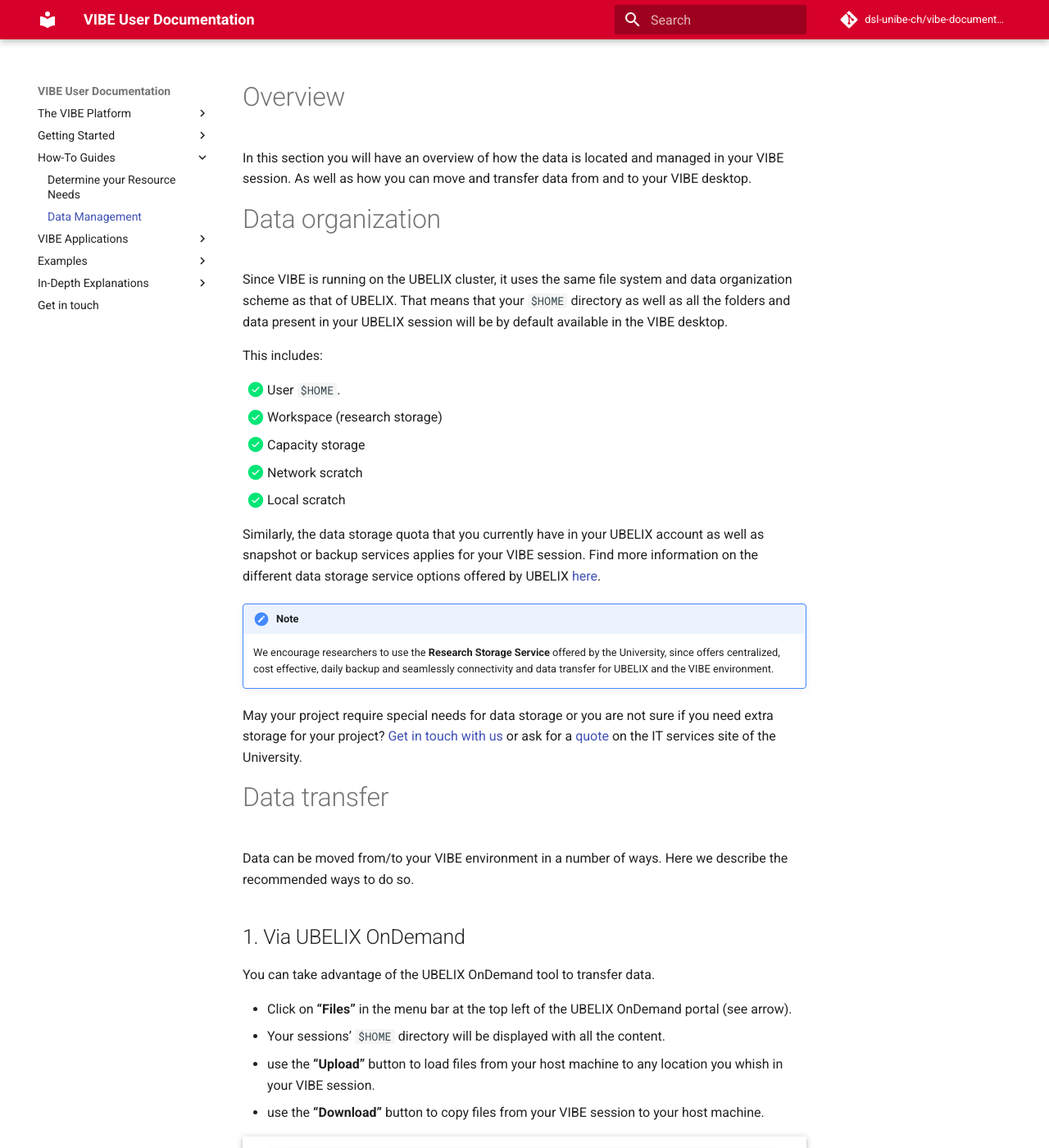
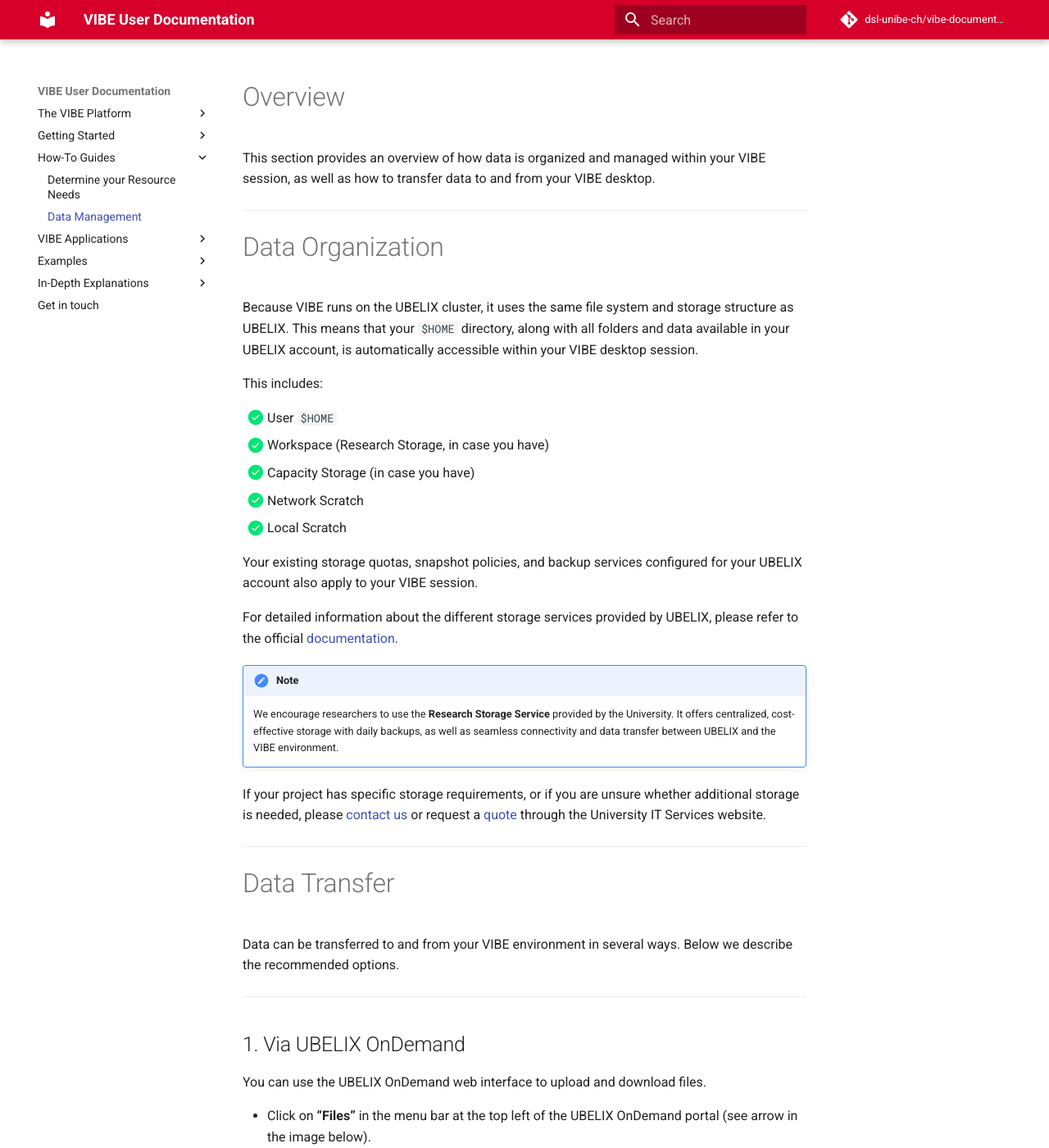
Before and after one commit to dsl-unibe-ch/vibe-documentation, an MkDocs documentation site: the page built from docs/how-to-guides/data-management.md, in a window 1280 px wide and 1400 px high. Shown: the whole window at 82% size. Built offline with MkDocs 1.6.1 and Material for MkDocs 9.7.7, drawn with Linux system fonts in a browser that asks for light colours; comment, search, counter and statistics services are not loaded; some of the changed text lies outside the part shown.

Commit message:
polish text

```diff
--- a/docs/how-to-guides/data-management.md
+++ b/docs/how-to-guides/data-management.md
@@ -1,53 +1,60 @@
 # Overview
 
-In this section you will have an overview of how the data is located and managed in your VIBE session. As well as how you can move and transfer data from and to your VIBE desktop.
+This section provides an overview of how data is organized and managed within your VIBE session, as well as how to transfer data to and from your VIBE desktop.
 
-# Data organization
+---
 
-Since VIBE is running on the UBELIX cluster, it uses the same file system and data organization scheme as that of UBELIX. That means that your `$HOME` directory as well as all the folders and data present in your UBELIX session will be by default available in the VIBE desktop.
+# Data Organization
+
+Because VIBE runs on the UBELIX cluster, it uses the same file system and storage structure as UBELIX. This means that your `$HOME` directory, along with all folders and data available in your UBELIX account, is automatically accessible within your VIBE desktop session.
 
 This includes:
 
- - [x] User `$HOME`.
- - [x] Workspace (research storage)
- - [x] Capacity storage
- - [x] Network scratch
- - [x] Local scratch
+- [x] User `$HOME`
+- [x] Workspace (Research Storage, in case you have)
+- [x] Capacity Storage (in case you have)
+- [x] Network Scratch
+- [x] Local Scratch
 
-Similarly, the data storage quota that you currently have in your UBELIX account as well as snapshot or backup services applies for your VIBE session.
-Find more information on the different data storage service options offered by UBELIX [here](https://hpc-unibe-ch.github.io/storage/).
+Your existing storage quotas, snapshot policies, and backup services configured for your UBELIX account also apply to your VIBE session.
+
+For detailed information about the different storage services provided by UBELIX, please refer to the official [documentation](https://hpc-unibe-ch.github.io/storage/).
 
 !!! note
-    We encourage researchers to use the **Research Storage Service** offered by the University, since offers centralized, cost effective, daily backup and seamlessly connectivity and data transfer for UBELIX and the VIBE environment.
+    We encourage researchers to use the **Research Storage Service** provided by the University. It offers centralized, cost-effective storage with daily backups, as well as seamless connectivity and data transfer between UBELIX and the VIBE environment.
 
+If your project has specific storage requirements, or if you are unsure whether additional storage is needed, please [contact us](../contact.md) or request a [quote](https://intern.unibe.ch/dienstleistungen/informatik/dienstleistungen_der_informatikdienste/dienstleistungen___ressourcen/research_storage/index_ger.html) through the University IT Services website.
 
-May your project require special needs for data storage or you are not sure if you need extra storage for your project? [Get in touch with us](../contact.md) or  ask for a [quote](https://intern.unibe.ch/dienstleistungen/informatik/dienstleistungen_der_informatikdienste/dienstleistungen___ressourcen/research_storage/index_ger.html) on the IT services site of the University.
+---
 
+# Data Transfer
 
-# Data transfer
+Data can be transferred to and from your VIBE environment in several ways. Below we describe the recommended options.
 
-Data can be moved from/to your VIBE environment in a number of ways. Here we describe the recommended ways to do so.
+---
 
 ## 1. Via UBELIX OnDemand
 
-You can take advantage of the UBELIX OnDemand tool to transfer data.
+You can use the UBELIX OnDemand web interface to upload and download files.
 
- - Click on **"Files"** in the menu bar at the top left of the UBELIX OnDemand portal (see arrow).
- - Your sessions' `$HOME` directory will be displayed with all the content.
- - use the **"Upload"** button to load files from your host machine to any location you whish in your VIBE session.
- - use the **"Download"** button to copy files from your VIBE session to your host machine.
-
+- Click on **"Files"** in the menu bar at the top left of the UBELIX OnDemand portal (see arrow in the image below).
+- Your session’s `$HOME` directory will be displayed along with its contents.
+- Use the **"Upload"** button to transfer files from your local computer to any directory within your VIBE session.
+- Use the **"Download"** button to copy files from your VIBE session to your local computer.
 
 ![](../assets/images/transfer_data_via_ood.png)
 
+---
 
-## 2. Via Command line (Advanced)
+## 2. Via Command Line (Advanced)
 
-If you are comfortable using the command line, you can move data from/to your VIBE environment using tools such as `scp` and `rsync`.
+If you are comfortable working with the command line, you can transfer data using tools such as `scp` or `rsync`.
 
-Take a look at the documentation in UBELIX on how to use the command line for transferring data [here](https://hpc-unibe-ch.github.io/firststeps/movingdata/).
+Please refer to the official UBELIX [documentation](https://hpc-unibe-ch.github.io/firststeps/movingdata/) for detailed instructions:
 
 
-## 3. Connecting to a cloud service
+---
 
-If you have your data storage in a claud service, for instance, OneDrive, GoogleDrive, DropBox, etc, you can connect using the internet browser from VIBE and login with your credential as you normally would do from any other system.
+## 3. Connecting to a Cloud Service
+
+If your data is stored in a cloud service (e.g., OneDrive, Google Drive, Dropbox), you can access it directly from VIBE using the web browser. Simply log in with your credentials as you would from any other system and upload or download files as needed.
```
